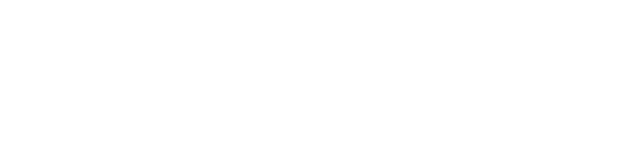
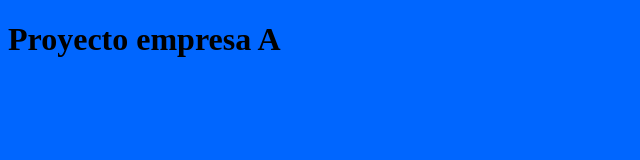
Before and after one commit to andonilosada/CursoGit, a plain HTML site: page index.html in a window 1280 px wide. Shown: the whole page, without its empty margins (0-640 px from the left). Drawn offline with Linux system fonts and the light colour scheme.

Commit message:
Agrego todos los archivos

```diff
--- /dev/null
+++ b/css/estilos.css
@@ -0,0 +1,3 @@
+@charset "utf-8";
+/* CSS Document */
+body{background-color: #06F;
--- a/index.html
+++ b/index.html
@@ -3,8 +3,9 @@
 <head>
 <meta charset="utf-8">
 <title>Documento sin título</title>
+<link href="css/estilos.css" rel="stylesheet" type="text/css">
 </head>
-
 <body>
+<h1>Proyecto empresa A</h1>
 </body>
 </html>
--- /dev/null
+++ b/js/javascript.js
@@ -0,0 +1 @@
+// JavaScript Document
```
